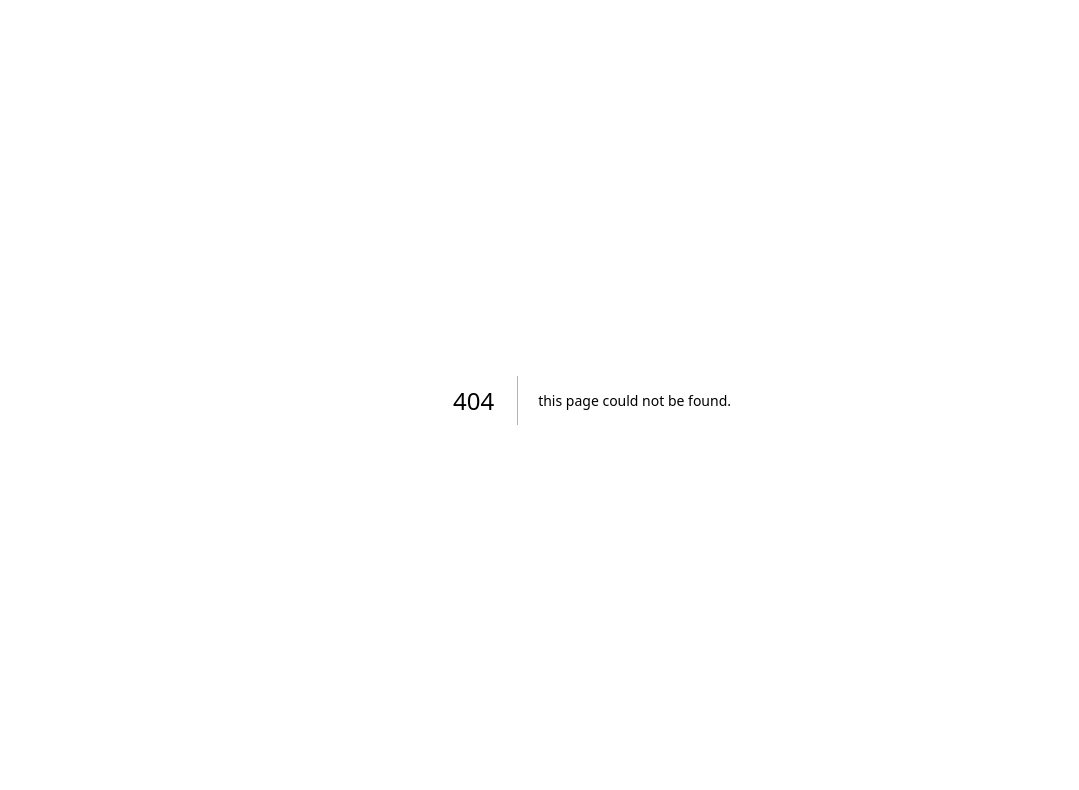
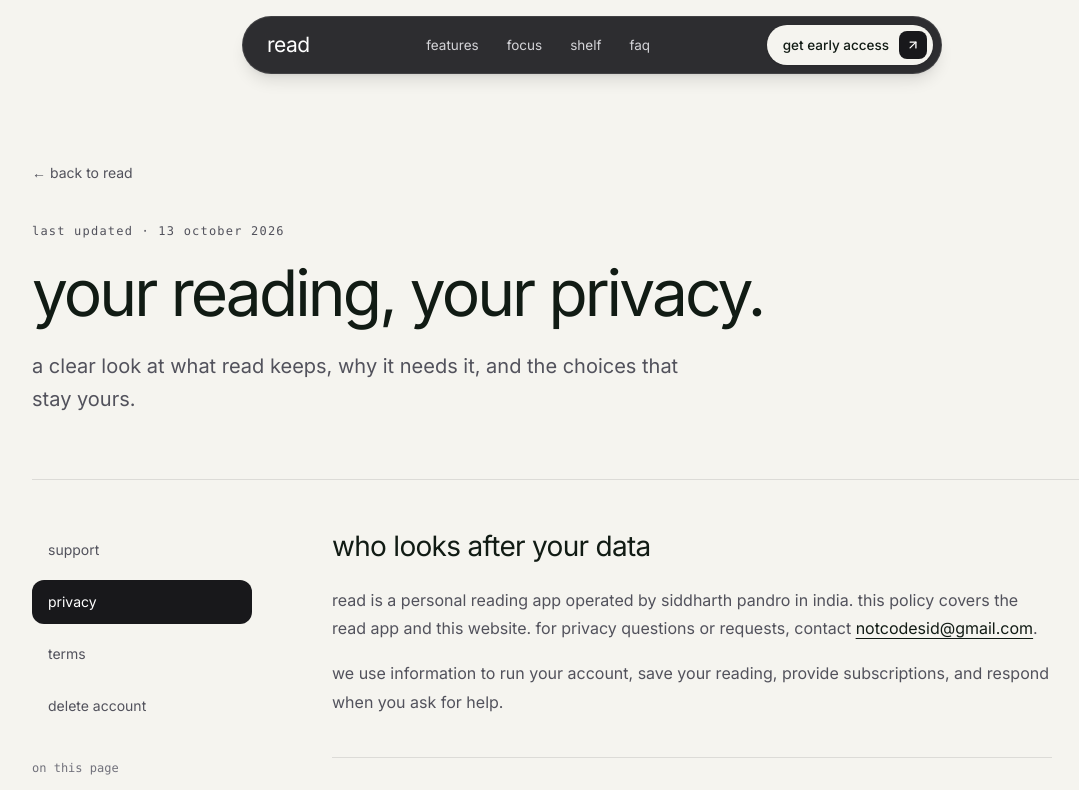
Before and after one commit to notcodesid/read-web, a Next.js app: page /privacy in a window 1280 px wide. Before the commit this address had no page. Shown: the top 790 px of the page, without its empty margins (48-1127 px from the left). Built offline with nearby package versions, Linux system fonts and the light colour scheme.

Commit message:
add privacy policy page

```diff
--- /dev/null
+++ b/app/privacy/page.tsx
@@ -0,0 +1,12 @@
+import type { Metadata } from "next";
+import InfoPage from "@/components/InfoPage";
+import { privacySections, updated } from "@/lib/info-content";
+
+export const metadata: Metadata = { title: "Privacy Policy — Read", description: "a clear look at what Read keeps, why it needs it, and the choices that stay yours." };
+
+export default function Page() {
+  return (
+    <InfoPage path="/privacy" eyebrow={updated} title="your reading, your privacy."
+      intro="a clear look at what Read keeps, why it needs it, and the choices that stay yours." sections={privacySections} />
+  );
+}
```
